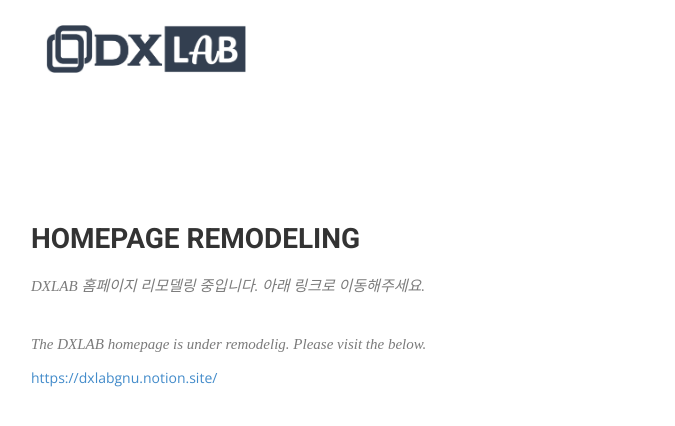
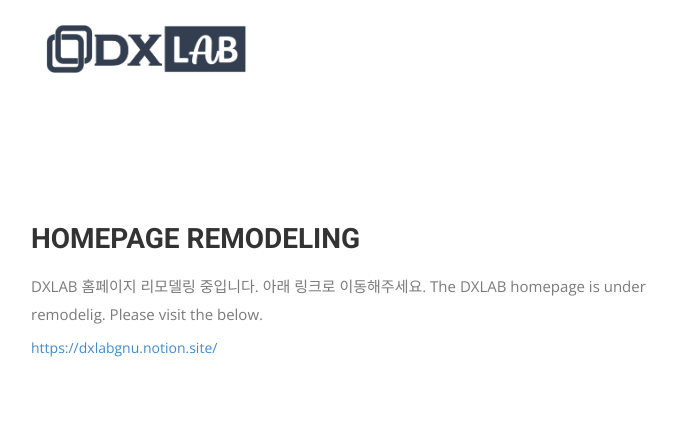
Before and after one commit to blank54/blank54.github.io, a Jekyll site: the page built from index.html, in a window 1280 px wide. Shown: the top 426 px of the page, without its empty margins (39-714 px from the left). Built offline with Jekyll 4.4.1, drawn with Linux system fonts in a browser that asks for light colours; nearby versions of some CDN libraries; some web fonts are replaced.

Commit message:
remodeling

```diff
--- a/index.html
+++ b/index.html
@@ -35,14 +35,18 @@
           <div class="section-title">
             <!-- <h2>About Us</h2> -->
             <h2>Homepage Remodeling</h2>
-            <div>
-	            <p>DXLAB 홈페이지 리모델링 중입니다. 아래 링크로 이동해주세요.</p>
-	            <p>The DXLAB homepage is under remodelig. Please visit the below.</p>
-	            <a href="https://dxlabgnu.notion.site">https://dxlabgnu.notion.site/</a>
-	        <div/>
-            <!-- <p>Our ultimate GOAL is to digitalize every information and experience knowledge of industrial sites.</p>
+            <!-- <p>Our ultimate GOAL is to digitalize every information and experience knowledge of industrial sites.</p> -->
           </div>
+
           <p>
+          	DXLAB 홈페이지 리모델링 중입니다. 아래 링크로 이동해주세요.
+          	The DXLAB homepage is under remodelig. Please visit the below.
+          </p>
+          <a href="https://dxlabgnu.notion.site">
+          	https://dxlabgnu.notion.site/
+          </a>
+
+          <!-- <p>
             우리의 목표는 산업현장에 존재하는 정보와 경험지식을 디지털화하는 것입니다.
           </p>
           <p>
```
